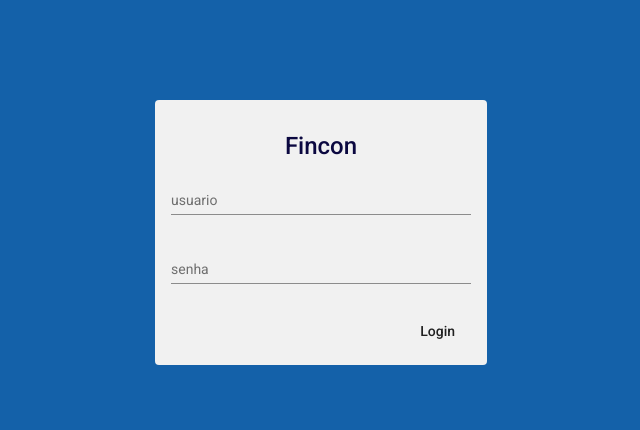
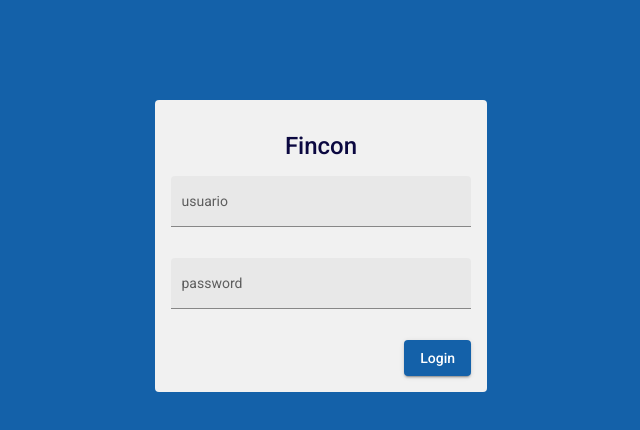
Before and after one commit to AlexSouzaSilvax/fincon, an Angular app: page /login in a window 1280 px wide. Shown: the top 430 px of the page, without its empty margins (319-959 px from the left). Built offline with nearby package versions, Linux system fonts and the light colour scheme.

Commit message:
novo component input

```diff
--- a/src/app/fincon/login/login.component.html
+++ b/src/app/fincon/login/login.component.html
@@ -3,33 +3,21 @@
   <mat-card-content>
     <form [formGroup]="form" (ngSubmit)="submit()">
       <p>
-        <mat-form-field>
-          <input
-            type="text"
-            matInput
-            placeholder="usuario"
-            formControlName="username"
-          />
+        <mat-form-field class="example-full-width" appearance="fill">
+          <mat-label>usuario</mat-label>
+          <input matInput placeholder="" value="">
         </mat-form-field>
       </p>
 
       <p>
-        <mat-form-field>
-          <input
-            type="password"
-            matInput
-            placeholder="senha"
-            formControlName="password"
-          />
+        <mat-form-field class="example-full-width" appearance="fill">
+          <mat-label>password</mat-label>
+          <input matInput placeholder="" value="">
         </mat-form-field>
       </p>
 
-      <p *ngIf="error" class="error">
-        {{ error }}
-      </p>
-
       <div class="button">
-        <button type="submit" mat-button>Login</button>
+        <button mat-raised-button style="background-color: #1461a9; color: white;">Login</button>
       </div>
     </form>
   </mat-card-content>
```
